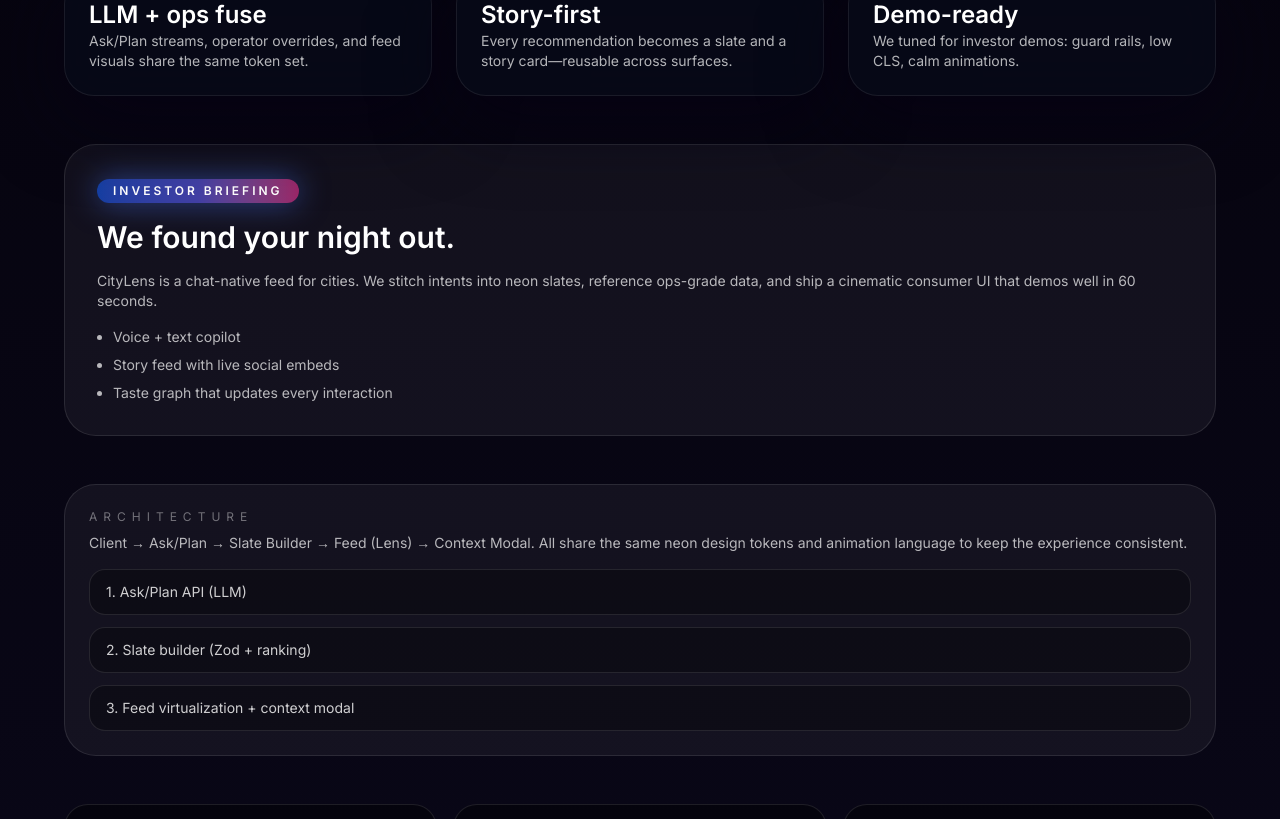
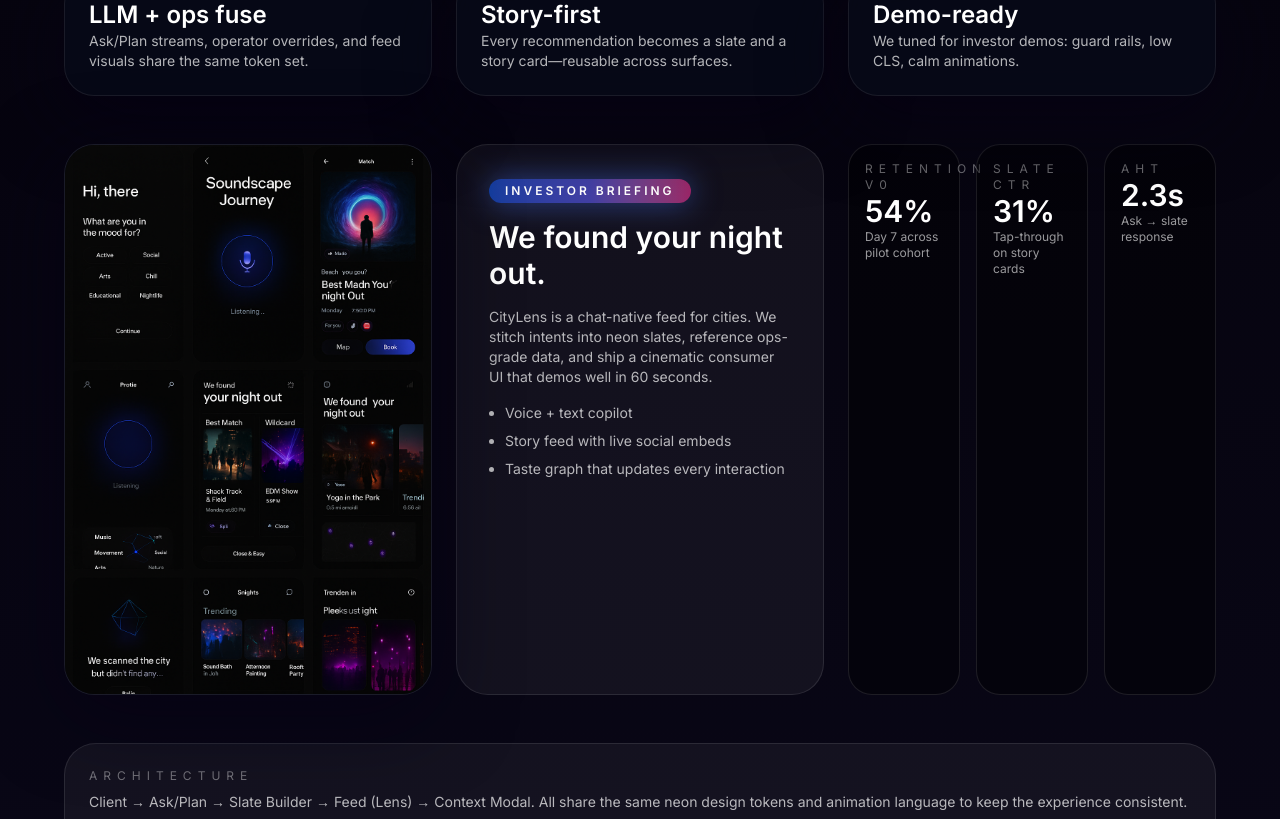
Before and after one commit to poddarraghavnandan-hash/CityPass, a Next.js app in the folder apps/web/: page /investors in a window 1280 px wide. Shown: the part 2241-3060 px from the top of the page. Built offline with nearby package versions, Linux system fonts and the light colour scheme; no server answers.

Commit message:
chore: enhance investors layout with product visuals

```diff
--- a/apps/web/src/app/investors/page.tsx
+++ b/apps/web/src/app/investors/page.tsx
@@ -64,9 +64,15 @@
           </NeonCard>
         </div>
 
-        <InvestorStory />
+        <div className="grid gap-6 md:grid-cols-3">
+          <NeonCard className="p-0 overflow-hidden">
+            <img src="/mockups/dark-neon.png" alt="Chat + slate UI" className="h-full w-full object-cover" />
+          </NeonCard>
+          <InvestorStory />
+          <MetricTiles />
+        </div>
+
         <ArchitectureDiagram />
-        <MetricTiles />
       </div>
     </PageShell>
   );
```
